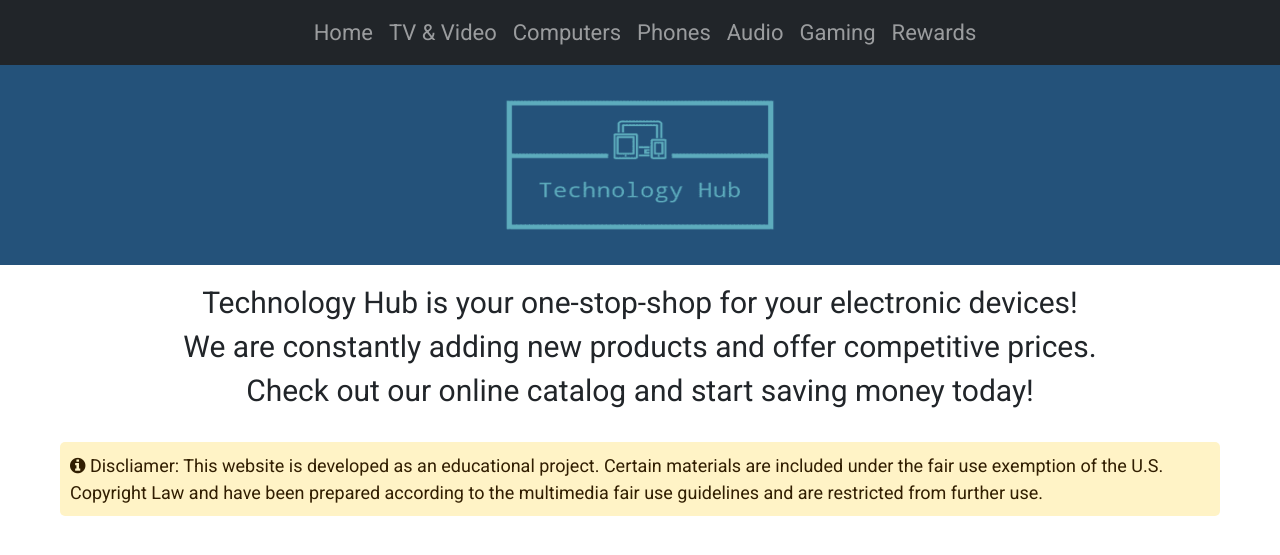
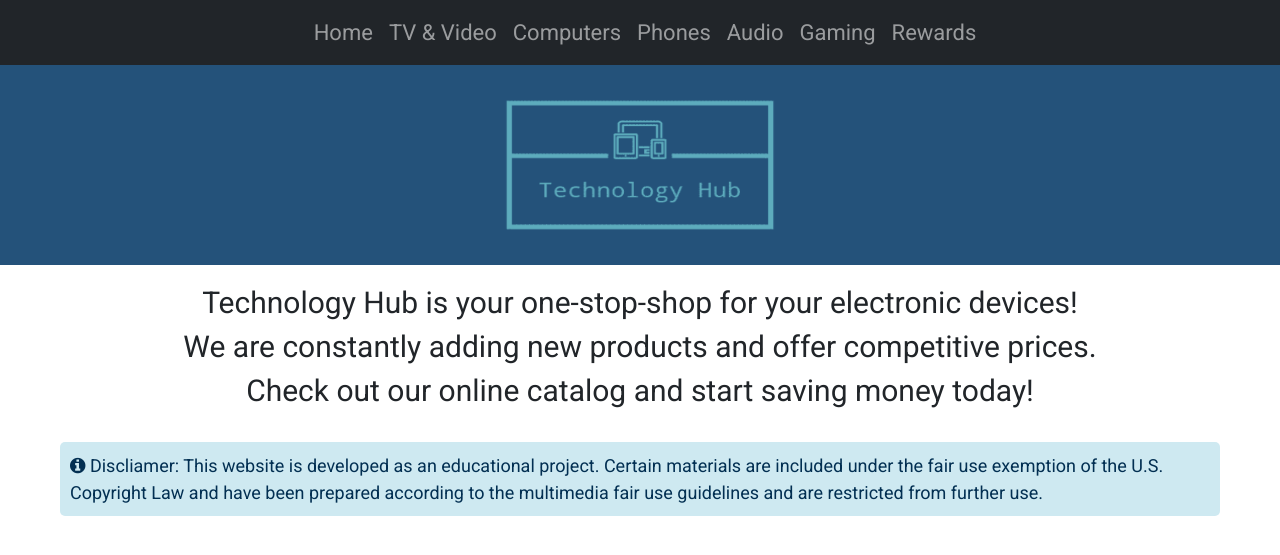
Before and after one commit to aabdulk862/technology-hub, a plain HTML site: page index.html in a window 1280 px wide. Shown: the top 555 px of the page. Drawn offline with nearby package versions, Linux system fonts and the light colour scheme.

Commit message:
Update index.html

```diff
--- a/index.html
+++ b/index.html
@@ -78,7 +78,7 @@
       </h1>
       <h1>Check out our online catalog and start saving money today!</h1>
     </div>
-    <div class="warning-msg">
+    <div class="info-msg">
       <i class="fa fa-info-circle"></i>
       Discliamer: This website is developed as an educational project. Certain
       materials are included under the fair use exemption of the U.S. Copyright
```
